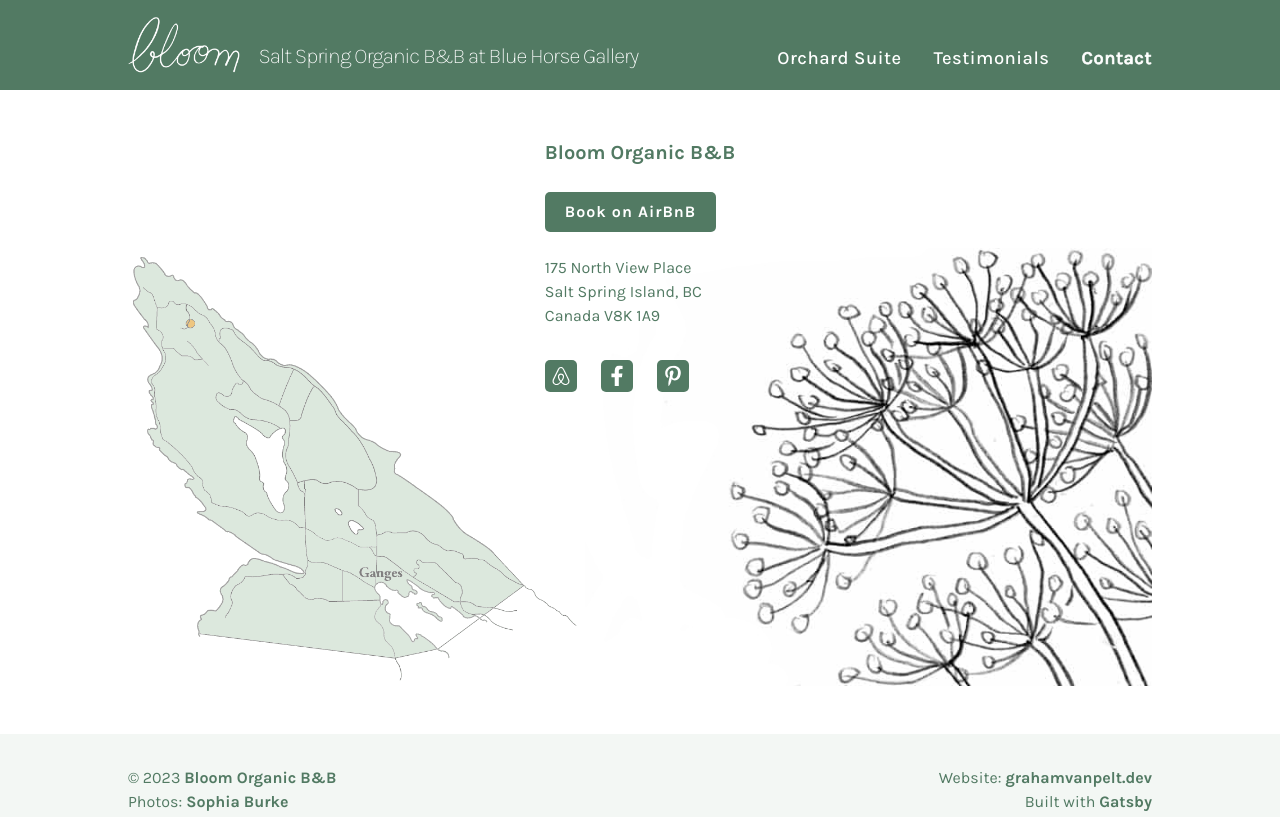
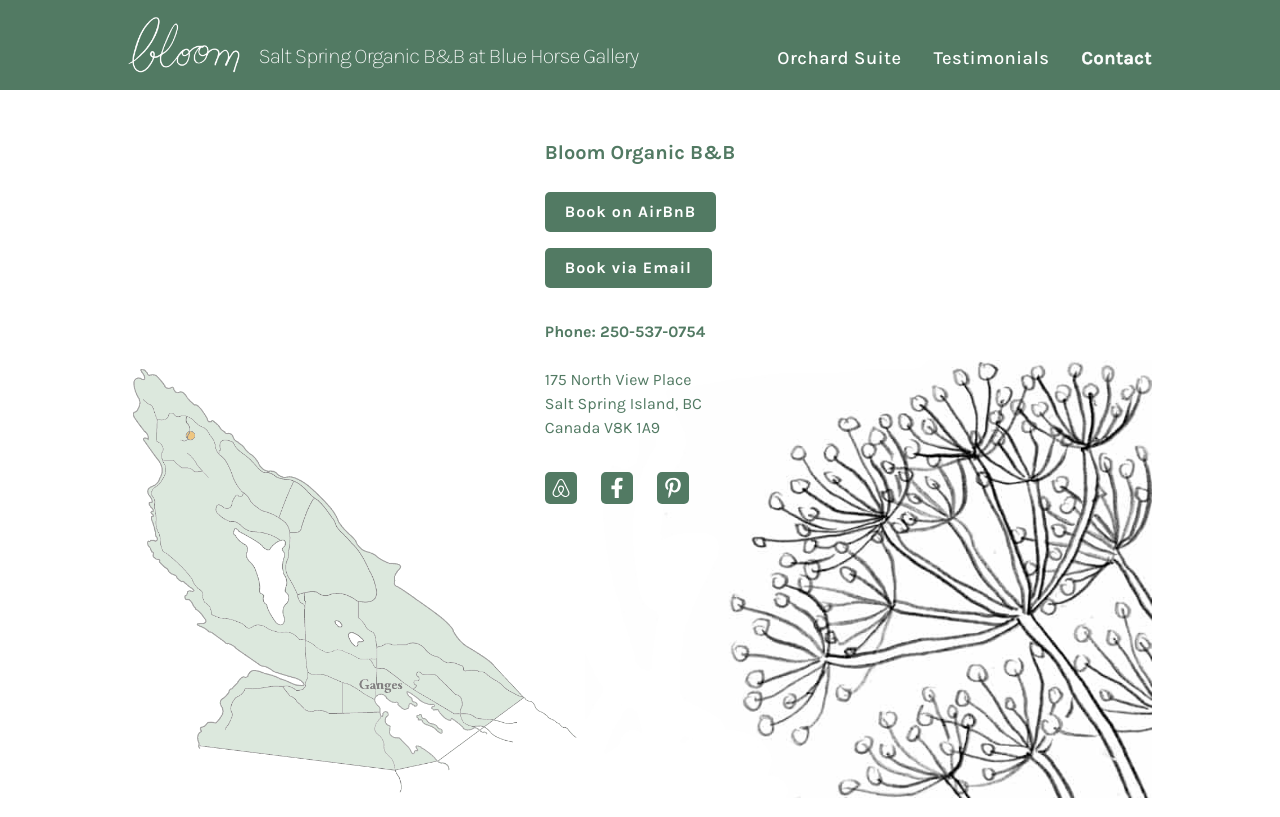
Before and after one commit to GVPproj/bloom-bnb-gatsby, a Gatsby site: page /contact in a window 1280 px wide. Shown: the top 817 px of the page. Built offline with nearby package versions, Linux system fonts and the light colour scheme; Gatsby itself is replaced by a stand-in of ours.

Commit message:
email btns, prices and phone

```diff
--- a/src/assets/css/main.css
+++ b/src/assets/css/main.css
@@ -288,6 +288,11 @@ av a:active {
   margin-top: 2em;
 }
 
+.link-buttons {
+  display: flex;
+  justify-content: space-between;
+}
+
 @media (min-width: 900px) {
   .home-page {
     grid-template-rows: min-content auto;
@@ -304,6 +309,11 @@ av a:active {
   .home-page a {
     grid-area: link;
     align-self: end;
+  }
+  .link-buttons {
+    flex-wrap: wrap;
+    width: min-content;
+    gap: 1rem;
   }
   .img-hero {
     grid-area: hero;
@@ -328,6 +338,10 @@ av a:active {
   padding: 0 7px 4em;
 }
 
+.suite-page article .link-buttons {
+  margin-top: 2rem;
+}
+
 @media (min-width: 900px) {
   .suite-page {
     grid-template-rows: 9rem auto;
@@ -340,10 +354,11 @@ av a:active {
   .suite-page article {
     grid-area: text;
   }
-  .suite-page a {
+
+  /* .suite-page a {
     grid-area: link;
     align-self: start;
-  }
+  } */
   .img-gallery {
     grid-area: hero;
     margin: 0 0 0 3em;
@@ -391,6 +406,12 @@ av a:active {
   width: 100%;
 }
 
+.lb-contact {
+  flex-direction: column;
+  gap: 1rem;
+  margin-bottom: -1rem;
+}
+
 @media (min-width: 768px) {
   .contact-section {
     width: max-content;
--- a/src/pages/contact.js
+++ b/src/pages/contact.js
@@ -13,6 +13,7 @@ const Contact = () => {
             <span>Bloom Organic B&B</span>
             <br />
             <br />
+            <div className="link-buttons lb-contact">
               <a
                 href="https://www.airbnb.ca/rooms/472025?source_impression_id=p3_1676132789_1dYlOGGTYHTUPEnL"
                 target="_blank"
@@ -20,7 +21,17 @@ const Contact = () => {
               >
                 <button>Book on AirBnB</button>
               </a>
+              <a
+                href="mailto:bloom@saltspring.com?subject=Booking through the Bloom Website"
+                target="_blank"
+                rel="noopener noreferrer"
+              >
+                <button>Book via Email</button>
+              </a>
+            </div>
             <br />
+            <br />
+            <strong>Phone: 250-537-0754</strong> <br />
             <br />
             175 North View Place <br />
             Salt Spring Island, BC <br />
```
Also changed, not shown: src/pages/index.js (+13 -0 lines), src/pages/orchard.js (+14 -1 lines), README.md. Lines whose indentation alone changed are shown as unchanged.
